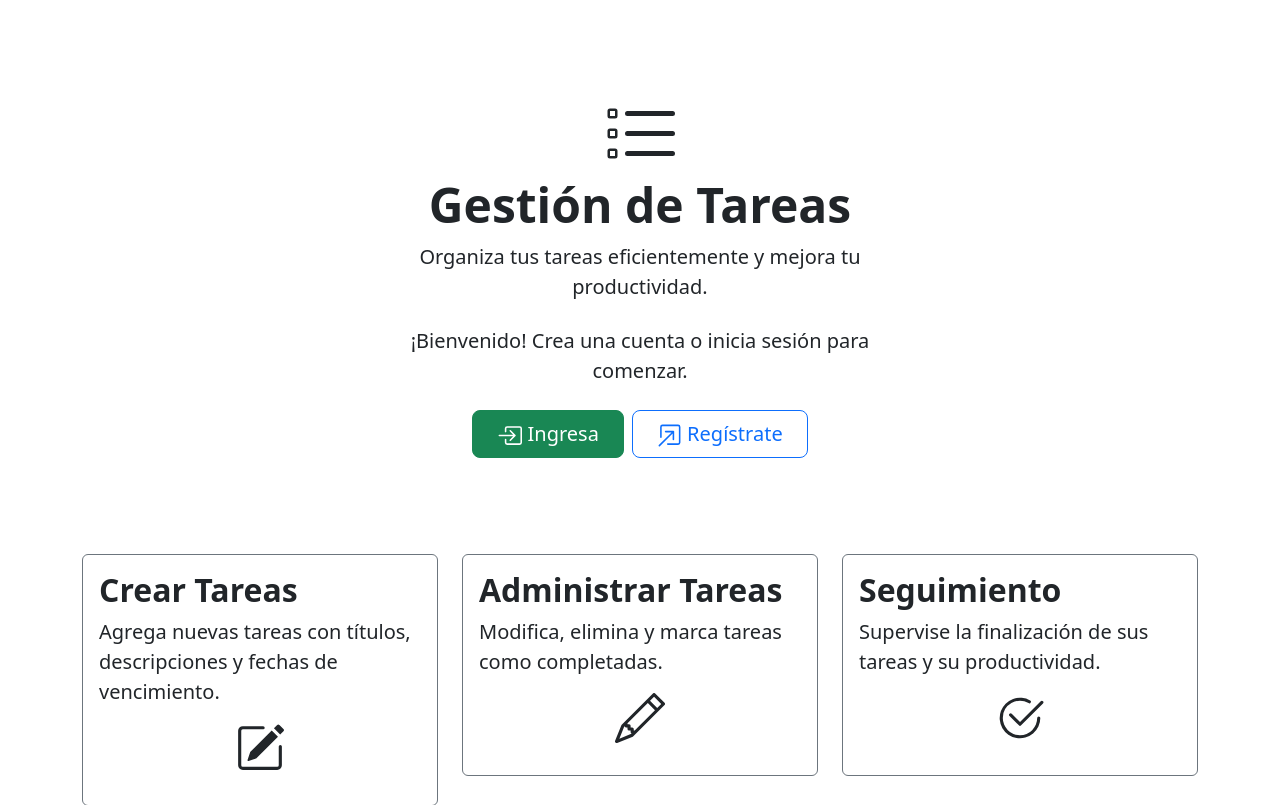
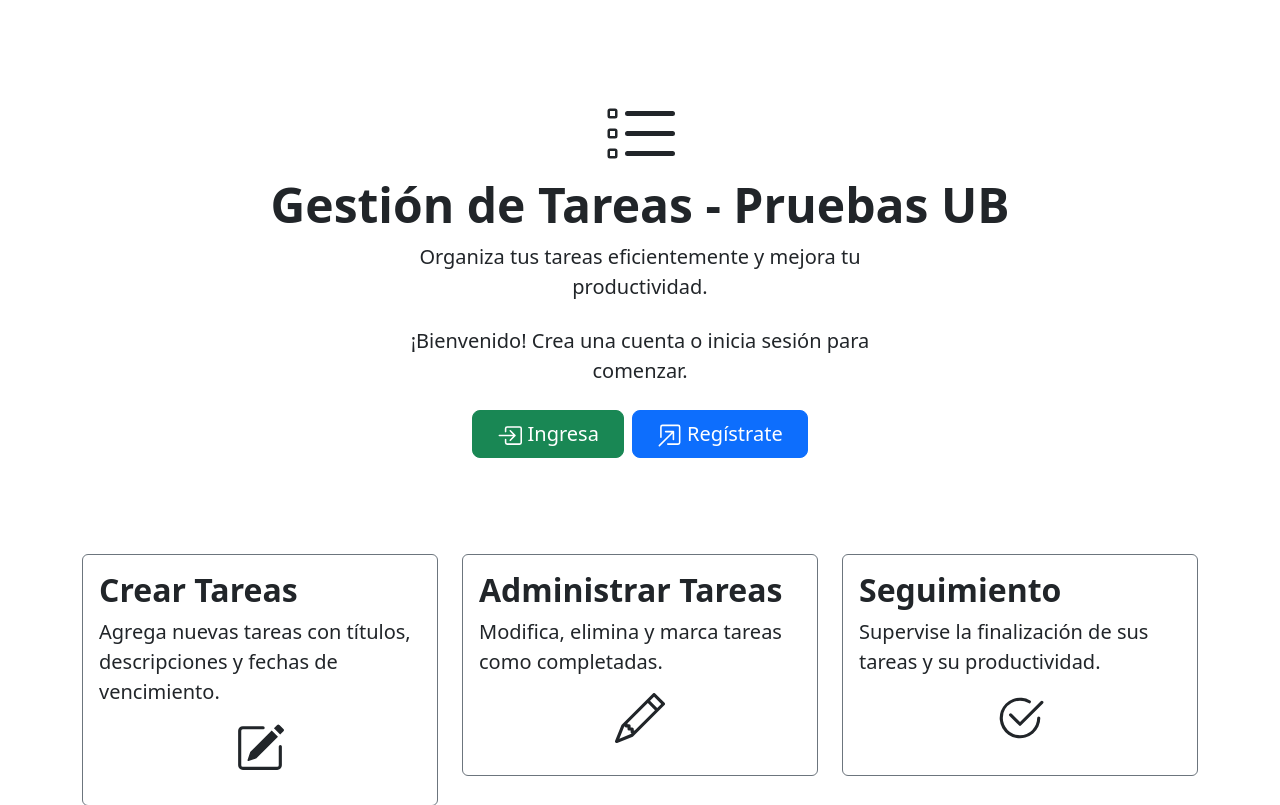
Before and after one commit to AlbertJQM/Web-ejemplo, a Flask app: page / in a window 1280 px wide. Shown: the part 78-883 px from the top of the page. Run offline with Flask 3, Linux system fonts and the light colour scheme; some libraries are stand-ins or nearby versions.

Commit message:
"Fix: Cambio de color en el botón Regístrate y modificación del titulo"

```diff
--- a/templates/index.html
+++ b/templates/index.html
@@ -6,7 +6,7 @@
                             <path d="M5 3.5a.5.5 0 0 1 .5-.5h9a.5.5 0 0 1 0 1h-9a.5.5 0 0 1-.5-.5M5.5 7a.5.5 0 0 0 0 1h9a.5.5 0 0 0 0-1zm0 4a.5.5 0 0 0 0 1h9a.5.5 0 0 0 0-1z"/>
                             <path fill-rule="evenodd" d="M1.5 7a.5.5 0 0 1 .5-.5h1a.5.5 0 0 1 .5.5v1a.5.5 0 0 1-.5.5H2a.5.5 0 0 1-.5-.5zM2 7h1v1H2zm0 3.5a.5.5 0 0 0-.5.5v1a.5.5 0 0 0 .5.5h1a.5.5 0 0 0 .5-.5v-1a.5.5 0 0 0-.5-.5zm1 .5H2v1h1z"/>
                         </svg>
-                        <h1 class="display-5 fw-bold">Gestión de Tareas</h1>
+                        <h1 class="display-5 fw-bold">Gestión de Tareas - Pruebas UB</h1>
                         <div class="col-lg-6 mx-auto">
                             <p class="lead mb-4">Organiza tus tareas eficientemente y mejora tu productividad.</p>
                             <p class="lead mb-4">¡Bienvenido! Crea una cuenta o inicia sesión para comenzar.</p>
@@ -18,7 +18,7 @@
                                     </svg>
                                     Ingresa
                                 </a>
-                                <a href="{{ url_for('signup') }}" class="btn btn-outline-primary btn-lg px-4">
+                                <a href="{{ url_for('signup') }}" class="btn btn-primary btn-lg px-4">
                                     <svg xmlns="http://www.w3.org/2000/svg" width="25" height="25" fill="currentColor" class="bi bi-box-arrow-in-up-right" viewBox="0 0 16 16">
                                         <path fill-rule="evenodd" d="M6.364 13.5a.5.5 0 0 0 .5.5H13.5a1.5 1.5 0 0 0 1.5-1.5v-10A1.5 1.5 0 0 0 13.5 1h-10A1.5 1.5 0 0 0 2 2.5v6.636a.5.5 0 1 0 1 0V2.5a.5.5 0 0 1 .5-.5h10a.5.5 0 0 1 .5.5v10a.5.5 0 0 1-.5.5H6.864a.5.5 0 0 0-.5.5"/>
                                         <path fill-rule="evenodd" d="M11 5.5a.5.5 0 0 0-.5-.5h-5a.5.5 0 0 0 0 1h3.793l-8.147 8.146a.5.5 0 0 0 .708.708L10 6.707V10.5a.5.5 0 0 0 1 0z"/>
```
